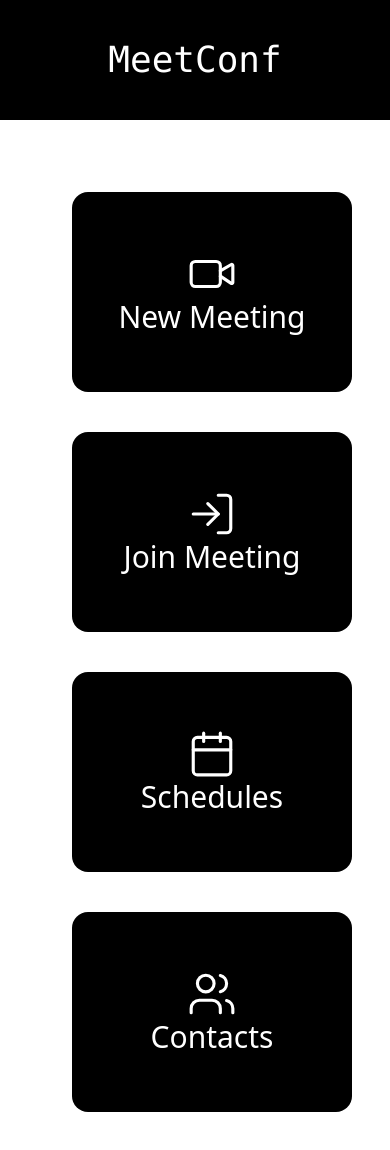
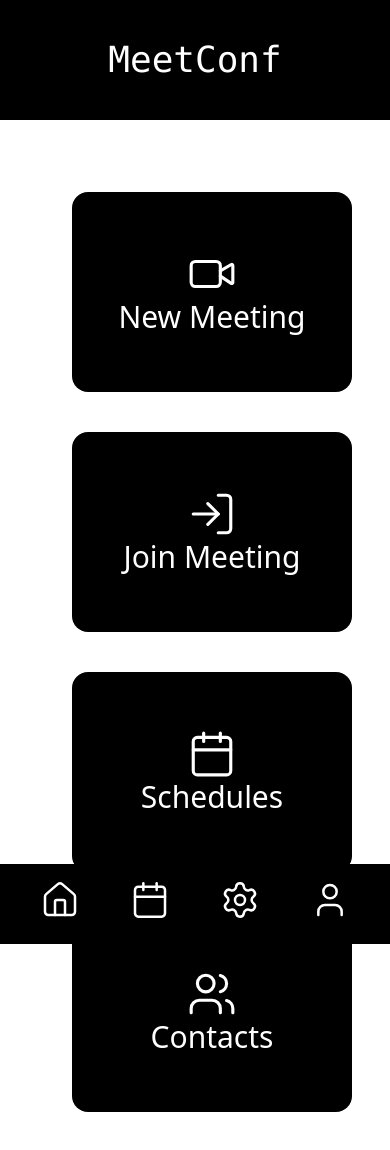
Before and after one commit to IamFJ03/Video-Conferencing, a React (Vite) app in the folder frontend/: page /home/1 in a window 390 px wide. Shown: the top 1150 px of the page. Built offline with nearby package versions, Linux system fonts and the light colour scheme; no server answers.

Commit message:
Home Page REsponsiveness

```diff
--- a/frontend/Pages/Dashboard.jsx
+++ b/frontend/Pages/Dashboard.jsx
@@ -12,7 +12,7 @@ export default function Dashboard() {
 
           <p className='font-mono text-white text-4xl pt-10'>MeetConf</p>
         </div>
-        <div className='flex flex-col md:flex-row md:justify-center md:gap-40 mt-40 md:mt-20 md:ml-20 ml-10 md:flex-wrap gap-10'>
+        <div className='flex flex-col md:flex-row md:justify-center md:gap-40 mt-40 mb-20 md:mb-0 md:mt-20 md:ml-20 ml-10 md:flex-wrap gap-10'>
           <Link to={"/create-meeting"}><div className='h-50 md:min-w-70 w-70 bg-black rounded-2xl flex flex-col items-center justify-center hover:shadow-2xl hover:mt-[-20px] duration-500 hover:cursor-pointer'>
             <Video color='white' size={50} strokeWidth={1.5} />
             <p className='text-white text-3xl'>New Meeting</p>
--- a/frontend/components/sidebar.jsx
+++ b/frontend/components/sidebar.jsx
@@ -3,6 +3,7 @@ import { Link } from 'react-router-dom'
 import { Home, User, Calendar, Settings, LogOut } from 'lucide-react';
 export default function sidebar() {
   return (
+    <div>
       <div className='hidden md:block h-screen bg-black w-50 bottom-8 md:right-39 right-8 relative'>
         <p className='text-white text-2xl font-bold py-5 border-b-1 w-50'>MeetConf</p>
         <ul className='text-white text-left py-10 px-10'>
@@ -29,5 +30,12 @@ export default function sidebar() {
           <span className=''>LogOut</span>
         </p>
       </div>
+      <div className='md:hidden bg-black h-20 fixed inset-0 top-216 w-full left-0 z-10 flex justify-between px-10 pt-4'>
+         <Link to={'/home'}><Home color='white' size={40} className='' strokeWidth={1.5}/></Link>
+         <Link to={'/schedule'}><Calendar color='white' size={40} strokeWidth={1.5}/></Link>
+         <Link to={'/setting'}><Settings color='white' size={40} strokeWidth={1.5}/></Link>
+         <Link to={'/profile'}><User color='white' size={40} strokeWidth={1.5}/></Link>
+      </div>
+    </div>
   )
 }
```
Lines whose indentation alone changed are shown as unchanged.
